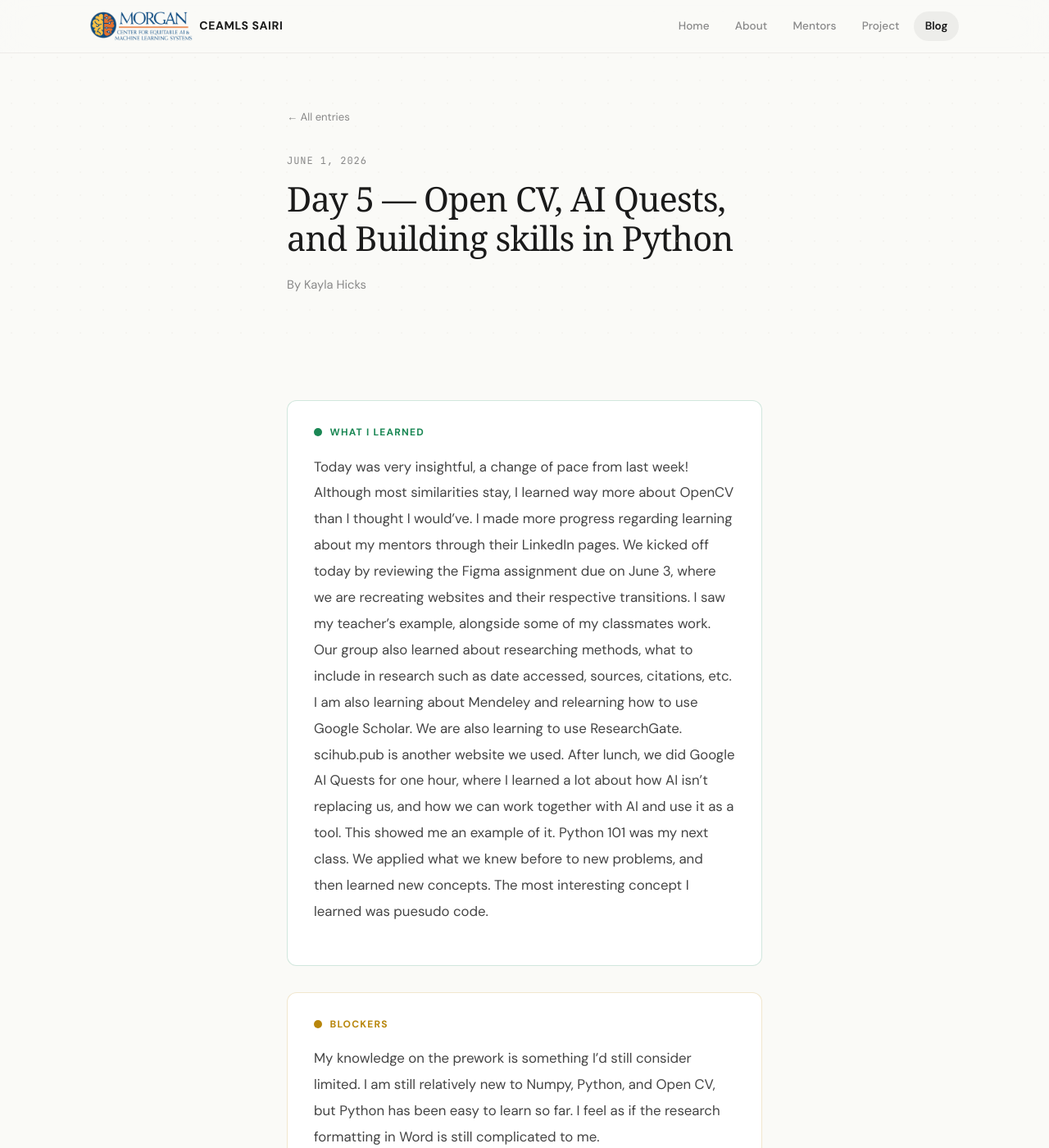
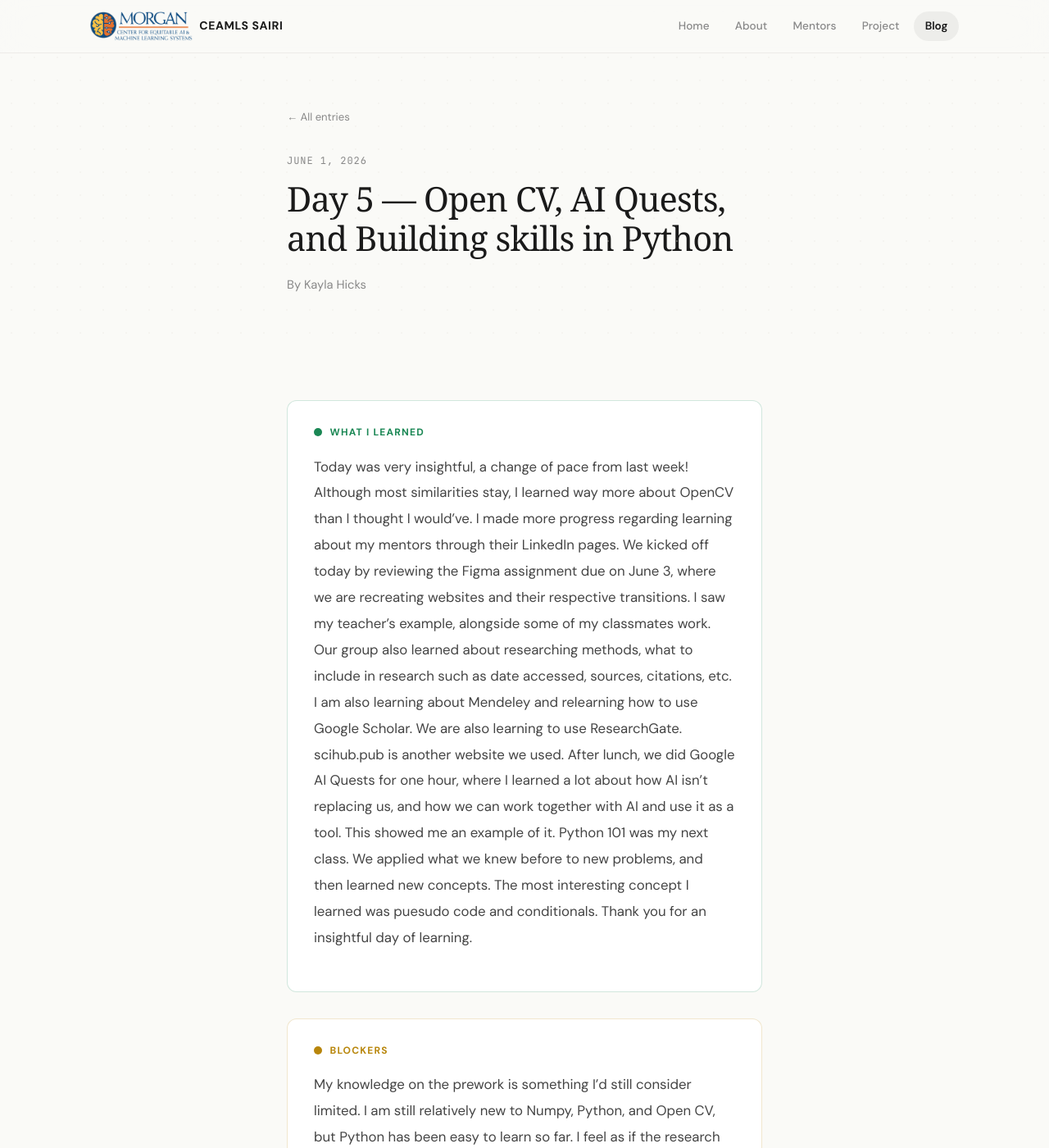
Before and after one commit to kaylahicks192/kaylahicks192ceamls26.github.io, a Jekyll site: the page built from _posts/2026-06-01-day-5.md, in a window 1280 px wide and 1400 px high. Shown: the whole window at 82% size. Built offline with Jekyll 4.4.1, drawn with Linux system fonts in a browser that asks for light colours; some web fonts are replaced.

Commit message:
Update 2026-06-01-day-5.md

```diff
--- a/_posts/2026-06-01-day-5.md
+++ b/_posts/2026-06-01-day-5.md
@@ -6,7 +6,7 @@ permalink: /day5.html
 tags: ["NumPy", "OPENCV", "Python101", "pre-work", "pre-institute", "Figma", "research"]
 
 what_i_learned: |
-  Today was very insightful, a change of pace from last week! Although most similarities stay, I learned way more about OpenCV than I thought I would've. I made more progress regarding learning about my mentors through their LinkedIn pages. We kicked off today by reviewing the Figma assignment due on June 3, where we are recreating websites and their respective transitions. I saw my teacher's example, alongside some of my classmates work. Our group also learned about researching methods, what to include in research such as date accessed, sources, citations, etc. I am also learning about Mendeley and relearning how to use Google Scholar. We are also learning to use ResearchGate. scihub.pub is another website we used. After lunch, we did Google AI Quests for one hour, where I learned a lot about how AI isn't replacing us, and how we can work together with AI and use it as a tool. This showed me an example of it. Python 101 was my next class. We applied what we knew before to new problems, and then learned new concepts. The most interesting concept I learned was puesudo code.
+  Today was very insightful, a change of pace from last week! Although most similarities stay, I learned way more about OpenCV than I thought I would've. I made more progress regarding learning about my mentors through their LinkedIn pages. We kicked off today by reviewing the Figma assignment due on June 3, where we are recreating websites and their respective transitions. I saw my teacher's example, alongside some of my classmates work. Our group also learned about researching methods, what to include in research such as date accessed, sources, citations, etc. I am also learning about Mendeley and relearning how to use Google Scholar. We are also learning to use ResearchGate. scihub.pub is another website we used. After lunch, we did Google AI Quests for one hour, where I learned a lot about how AI isn't replacing us, and how we can work together with AI and use it as a tool. This showed me an example of it. Python 101 was my next class. We applied what we knew before to new problems, and then learned new concepts. The most interesting concept I learned was puesudo code and conditionals. Thank you for an insightful day of learning.
 
 
 
```
